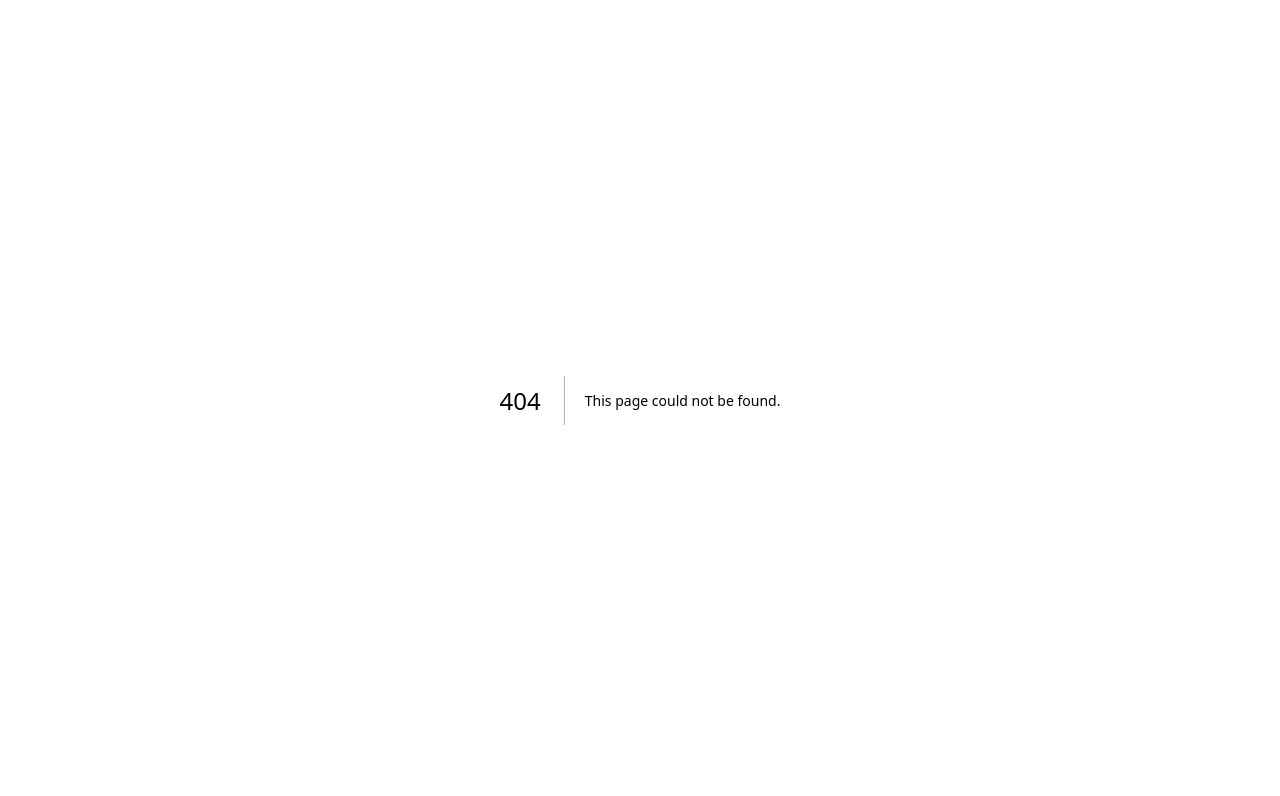
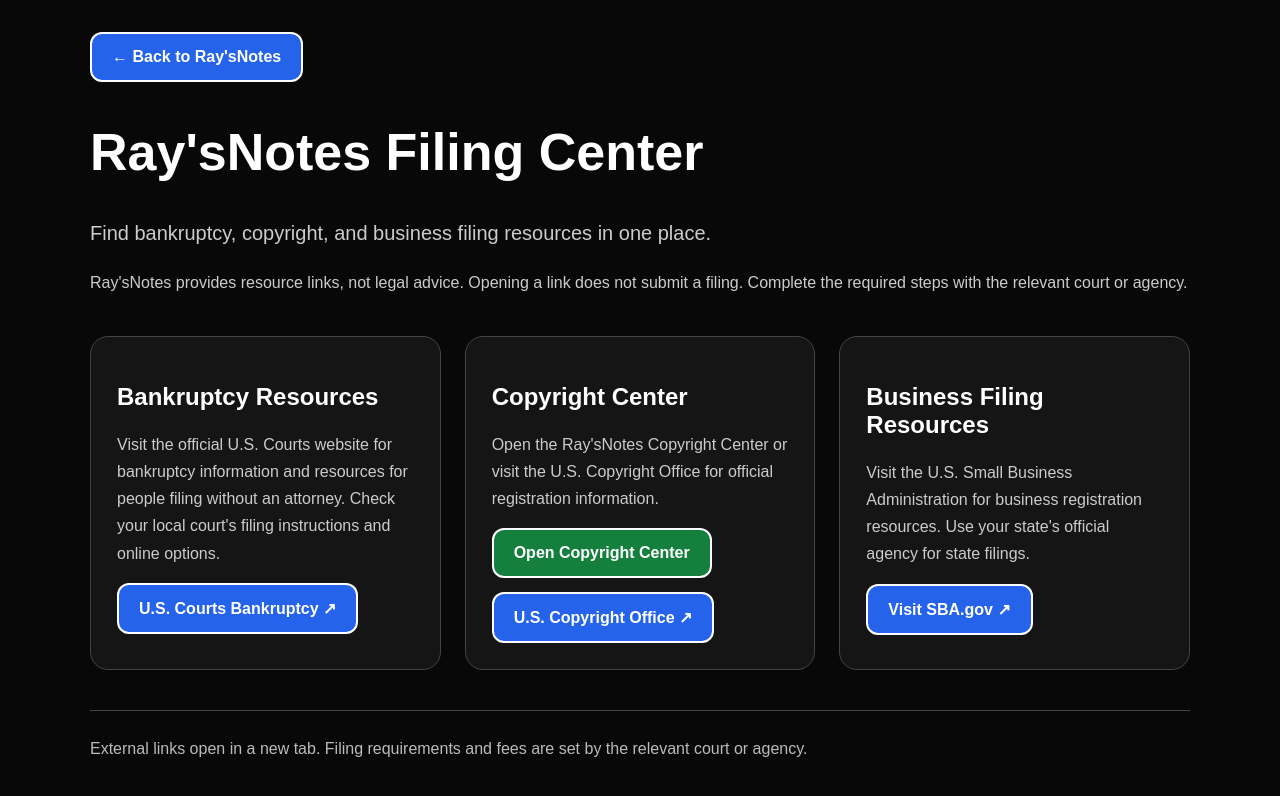
Before and after one commit to greentreerecord-hue/raysnote3, a Next.js app: page /filing-center in a window 1280 px wide. Before the commit this address had no page. Shown: the top 796 px of the page. Built offline with nearby package versions, Linux system fonts and the light colour scheme.

Commit message:
Add Raysnotes Filing Center

```diff
--- /dev/null
+++ b/app/filing-center/page.tsx
@@ -0,0 +1,146 @@
+import type { CSSProperties } from "react";
+
+const buttonStyle: CSSProperties = {
+  display: "inline-block",
+  padding: "14px 20px",
+  background: "#2563eb",
+  color: "#ffffff",
+  border: "2px solid #ffffff",
+  borderRadius: "12px",
+  textDecoration: "none",
+  fontWeight: 700,
+};
+
+const cardStyle: CSSProperties = {
+  padding: "26px",
+  background: "#151515",
+  border: "1px solid #444",
+  borderRadius: "18px",
+};
+
+export default function FilingCenterPage() {
+  return (
+    <main
+      style={{
+        minHeight: "100vh",
+        background: "#080808",
+        color: "#ffffff",
+        fontFamily: "Arial, sans-serif",
+        padding: "32px 20px",
+      }}
+    >
+      <div style={{ maxWidth: "1100px", margin: "0 auto" }}>
+        <a href="/" style={buttonStyle}>
+          ← Back to Ray&apos;sNotes
+        </a>
+
+        <header style={{ margin: "40px 0" }}>
+          <h1 style={{ fontSize: "clamp(32px, 6vw, 52px)" }}>
+            Ray&apos;sNotes Filing Center
+          </h1>
+
+          <p style={{ color: "#cccccc", fontSize: "20px", lineHeight: 1.6 }}>
+            Find bankruptcy, copyright, and business filing resources
+            in one place.
+          </p>
+
+          <p style={{ color: "#cccccc", lineHeight: 1.7 }}>
+            Ray&apos;sNotes provides resource links, not legal advice.
+            Opening a link does not submit a filing. Complete the
+            required steps with the relevant court or agency.
+          </p>
+        </header>
+
+        <section
+          aria-label="Filing resources"
+          style={{
+            display: "grid",
+            gridTemplateColumns:
+              "repeat(auto-fit, minmax(min(100%, 280px), 1fr))",
+            gap: "24px",
+          }}
+        >
+          <article style={cardStyle}>
+            <h2>Bankruptcy Resources</h2>
+
+            <p style={{ color: "#cccccc", lineHeight: 1.7 }}>
+              Visit the official U.S. Courts website for bankruptcy
+              information and resources for people filing without
+              an attorney. Check your local court&apos;s filing
+              instructions and online options.
+            </p>
+
+            <a
+              href="https://www.uscourts.gov/court-programs/bankruptcy"
+              target="_blank"
+              rel="noopener noreferrer"
+              style={buttonStyle}
+            >
+              U.S. Courts Bankruptcy ↗
+            </a>
+          </article>
+
+          <article style={cardStyle}>
+            <h2>Copyright Center</h2>
+
+            <p style={{ color: "#cccccc", lineHeight: 1.7 }}>
+              Open the Ray&apos;sNotes Copyright Center or visit
+              the U.S. Copyright Office for official registration
+              information.
+            </p>
+
+            <div style={{ display: "flex", flexWrap: "wrap", gap: "14px" }}>
+              <a
+                href="/copyright"
+                style={{ ...buttonStyle, background: "#15803d" }}
+              >
+                Open Copyright Center
+              </a>
+
+              <a
+                href="https://www.copyright.gov/"
+                target="_blank"
+                rel="noopener noreferrer"
+                style={buttonStyle}
+              >
+                U.S. Copyright Office ↗
+              </a>
+            </div>
+          </article>
+
+          <article style={cardStyle}>
+            <h2>Business Filing Resources</h2>
+
+            <p style={{ color: "#cccccc", lineHeight: 1.7 }}>
+              Visit the U.S. Small Business Administration for
+              business registration resources. Use your state&apos;s
+              official agency for state filings.
+            </p>
+
+            <a
+              href="https://www.sba.gov/"
+              target="_blank"
+              rel="noopener noreferrer"
+              style={buttonStyle}
+            >
+              Visit SBA.gov ↗
+            </a>
+          </article>
+        </section>
+
+        <footer
+          style={{
+            marginTop: "40px",
+            paddingTop: "24px",
+            borderTop: "1px solid #444",
+            color: "#bbbbbb",
+            lineHeight: 1.7,
+          }}
+        >
+          External links open in a new tab. Filing requirements
+          and fees are set by the relevant court or agency.
+        </footer>
+      </div>
+    </main>
+  );
+}
```
Also changed, not shown: app/page.tsx (+14 -1 lines).
